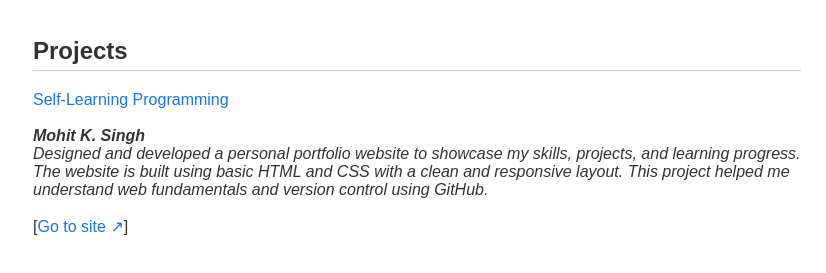
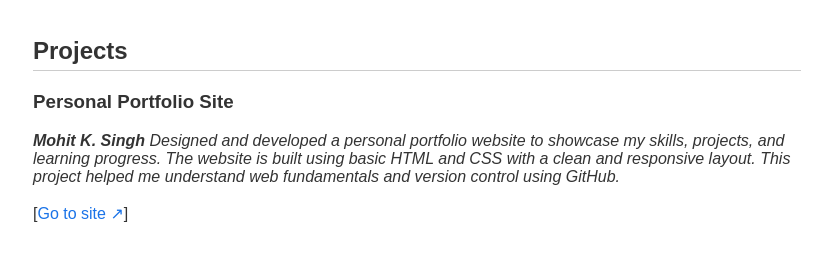
Before and after one commit to mohitsinghcodes/personal_website, a website: page index.html in a window 1280 px wide. Shown: the part 249-522 px from the top of the page, without its empty margins (223-1049 px from the left). Drawn offline with Linux system fonts and the light colour scheme.

Commit message:
changed project title

```diff
--- a/index.html
+++ b/index.html
@@ -31,9 +31,8 @@
             <h2>Projects</h2>
             <ul>
                 <li>
-                    <a href="https://arxiv.org/abs/2412.09565">Self-Learning Programming</a><br>
-                    <em><br><b>Mohit K. Singh</b>
-                    <br>
+                    <h3>Personal Portfolio Site</h3>
+                    <em><b>Mohit K. Singh</b>
                     Designed and developed a personal portfolio website to showcase my skills, projects, and learning progress. The website is built using basic HTML and CSS with a clean and responsive layout. This project helped me understand web fundamentals and version control using GitHub.</em><br>
                     <br>
                     [<a href="https://mohitsingh.me">Go to site &#8599</a>]
```
